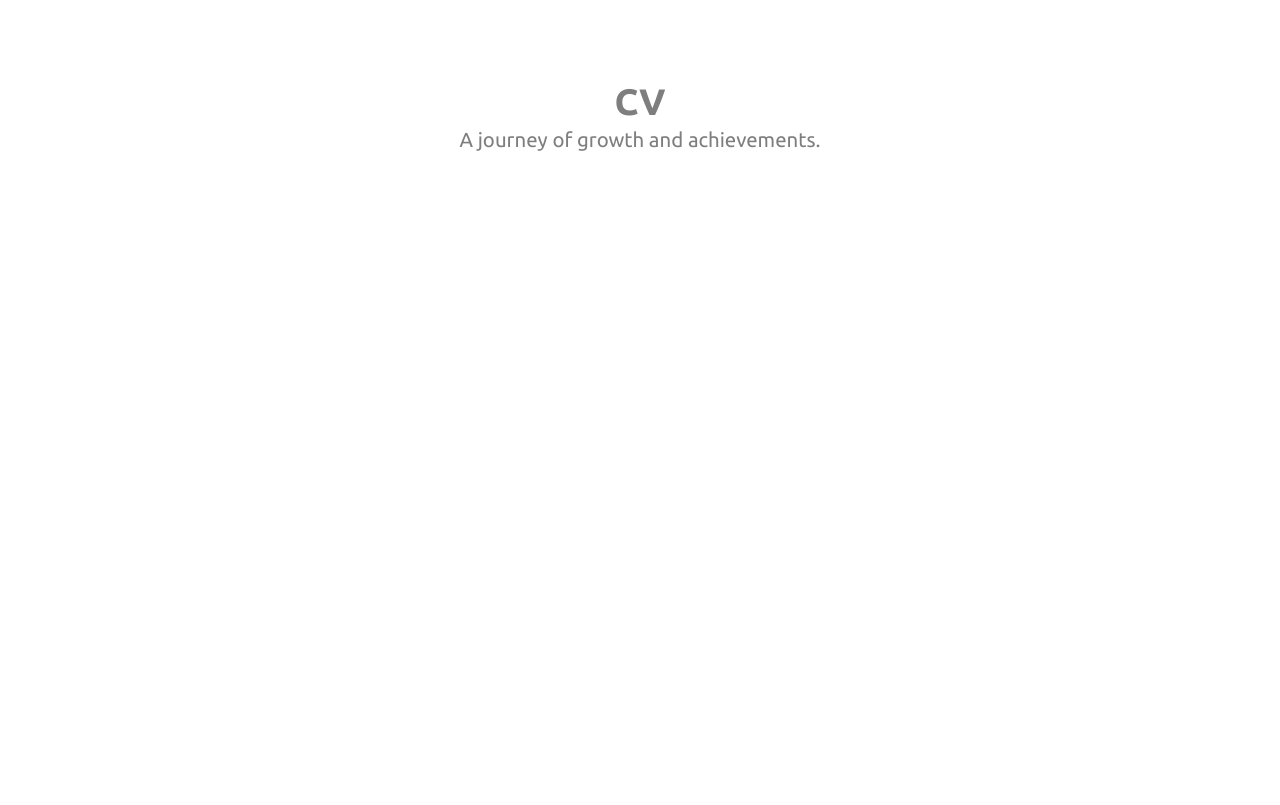
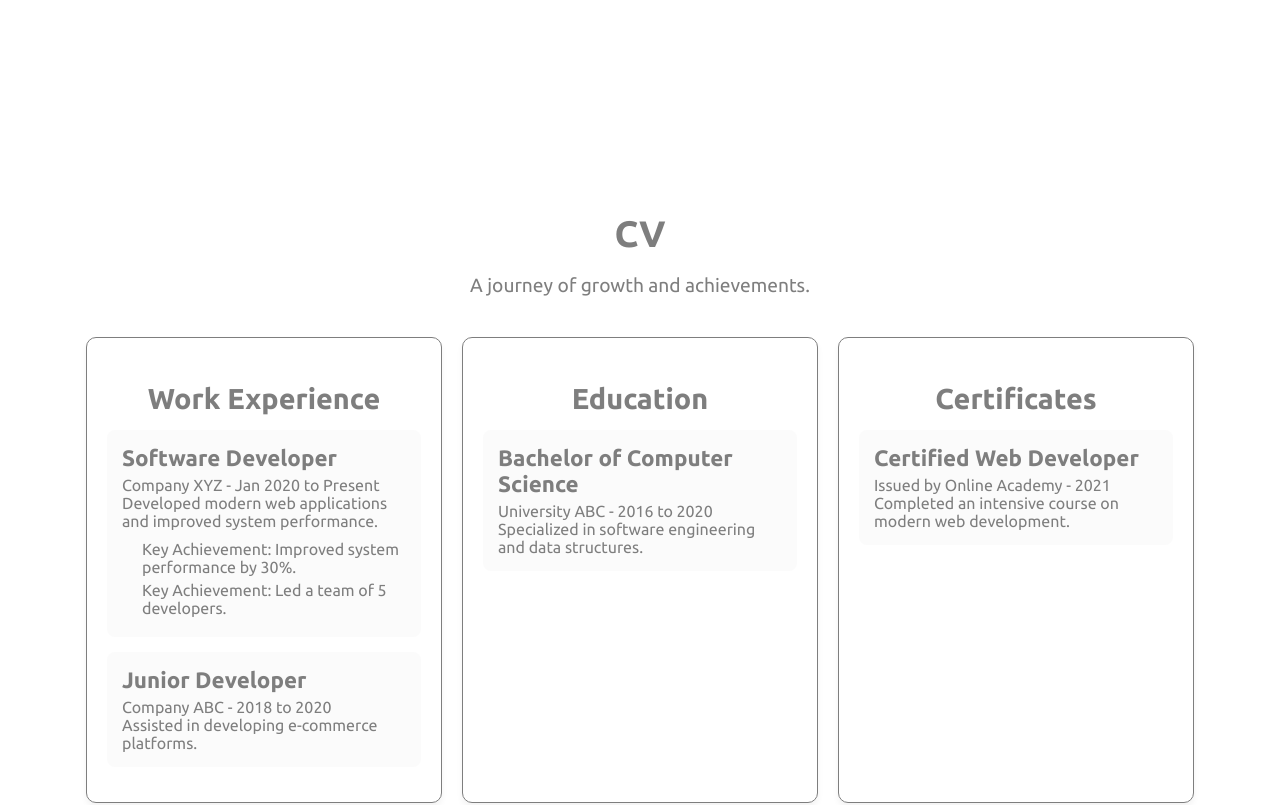
Before and after one commit to noahdav1d/portfolio-page-nk, an Angular app: page / in a window 1280 px wide. Shown: the part 1800-2605 px from the top of the page. Built offline with nearby package versions, Linux system fonts and the light colour scheme.

Commit message:
updated cv

```diff
--- a/src/app/cv/cv.component.css
+++ b/src/app/cv/cv.component.css
@@ -0,0 +1,119 @@
+.cv-container {
+  display: grid;
+  grid-template-columns: 1fr;
+  gap: 20px;
+  padding: 20px;
+}
+
+.cv-section {
+  background-color: var(--background-color);
+  border: 1px solid var(--text-color);
+  border-radius: 10px;
+  padding: 20px;
+  box-shadow: 0 4px 6px rgba(0, 0, 0, 0.1);
+  transition: transform 0.3s ease, box-shadow 0.3s ease;
+}
+
+.cv-section:hover {
+  transform: translateY(-5px);
+  box-shadow: 0 6px 10px rgba(0, 0, 0, 0.2);
+}
+
+.cv-section-title {
+  font-size: 1.8rem;
+  font-weight: bold;
+  color: var(--text-color);
+  margin-bottom: 15px;
+  text-align: center;
+}
+
+.cv-list {
+  list-style: none;
+  padding: 0;
+  margin: 0;
+}
+
+.cv-item {
+  margin-bottom: 15px;
+  background-color: #f9f9f9; /* Standard-Hintergrundfarbe */
+  border-radius: 8px;
+  padding: 15px;
+  transition: background-color 0.3s ease, transform 0.3s ease;
+}
+
+.cv-item:hover {
+  background-color: #e0f7fa; /* Helle Türkisfarbe beim Hover */
+  transform: translateY(-3px);
+  box-shadow: 0 4px 8px rgba(0, 0, 0, 0.15);
+}
+
+.cv-item h3 {
+  font-size: 1.4rem;
+  font-weight: bold;
+  color: var(--text-color);
+  margin: 0 0 5px;
+}
+
+.cv-item p {
+  font-size: 1rem;
+  color: var(--text-color);
+  margin: 0;
+}
+
+.cv-sublist {
+  list-style: none;
+  padding-left: 20px;
+  margin-top: 10px;
+}
+
+.cv-subitem {
+  font-size: 0.9rem;
+  color: #666;
+  margin-bottom: 5px;
+}
+
+/* Dark Mode Anpassungen */
+body.dark-mode .cv-item {
+  background-color: #1e1e1e; /* Dunkler Hintergrund für Dark Mode */
+}
+
+body.dark-mode .cv-item:hover {
+  background-color: #333; /* Hellerer Hintergrund beim Hover im Dark Mode */
+}
+
+body.dark-mode .cv-subitem {
+  color: #aaa; /* Hellerer Text für Unterpunkte im Dark Mode */
+}
+
+/* Allgemeine Überschriften-Anpassung */
+.section-title {
+  text-align: center;
+  font-size: 2.3rem; /* Kleinere Schriftgröße */
+  font-weight: bold;
+  margin: 0;
+  color: var(--text-color);
+  position: relative; /* Ändert von absolute zu relative */
+  margin-top: 20px; /* Abstand nach oben */
+}
+
+.section-subtitle {
+  text-align: center;
+  font-size: 1.2rem; /* Kleinere Schriftgröße */
+  font-weight: normal;
+  color: var(--text-color);
+  margin-bottom: 20px;
+  position: relative; /* Ändert von absolute zu relative */
+}
+
+/* Responsive Design */
+@media (min-width: 768px) {
+  .cv-container {
+    grid-template-columns: repeat(2, 1fr);
+  }
+}
+
+@media (min-width: 1024px) {
+  .cv-container {
+    grid-template-columns: repeat(3, 1fr);
+  }
+}
--- a/src/app/cv/cv.component.html
+++ b/src/app/cv/cv.component.html
@@ -1,4 +1,57 @@
 <section class="cv">
   <h1 class="section-title">CV</h1>
   <p class="section-subtitle">A journey of growth and achievements.</p>
+
+  <div class="cv-container">
+    <!-- Work Experience -->
+    <div class="cv-section">
+      <h2 class="cv-section-title">Work Experience</h2>
+      <ul class="cv-list">
+        <li class="cv-item">
+          <h3>Software Developer</h3>
+          <p>Company XYZ - Jan 2020 to Present</p>
+          <p>
+            Developed modern web applications and improved system performance.
+          </p>
+          <ul class="cv-sublist">
+            <li class="cv-subitem">
+              <p>Key Achievement: Improved system performance by 30%.</p>
+            </li>
+            <li class="cv-subitem">
+              <p>Key Achievement: Led a team of 5 developers.</p>
+            </li>
+          </ul>
+        </li>
+        <li class="cv-item">
+          <h3>Junior Developer</h3>
+          <p>Company ABC - 2018 to 2020</p>
+          <p>Assisted in developing e-commerce platforms.</p>
+        </li>
+      </ul>
+    </div>
+
+    <!-- Education -->
+    <div class="cv-section">
+      <h2 class="cv-section-title">Education</h2>
+      <ul class="cv-list">
+        <li class="cv-item">
+          <h3>Bachelor of Computer Science</h3>
+          <p>University ABC - 2016 to 2020</p>
+          <p>Specialized in software engineering and data structures.</p>
+        </li>
+      </ul>
+    </div>
+
+    <!-- Certificates -->
+    <div class="cv-section">
+      <h2 class="cv-section-title">Certificates</h2>
+      <ul class="cv-list">
+        <li class="cv-item">
+          <h3>Certified Web Developer</h3>
+          <p>Issued by Online Academy - 2021</p>
+          <p>Completed an intensive course on modern web development.</p>
+        </li>
+      </ul>
+    </div>
+  </div>
 </section>
--- a/src/styles.css
+++ b/src/styles.css
@@ -88,23 +88,20 @@ input:checked + .slider:before {
 /* Globale CSS-Regeln für Überschriften und Untertitel */
 .section-title {
   text-align: center;
-  font-size: 2.3rem; /* 15% kleiner als vorher (3rem -> 2.55rem) */
+  font-size: 2.3rem; /* Kleinere Schriftgröße */
   font-weight: bold;
-  margin: 0; /* Kein zusätzlicher Abstand */
-  color: var(--text-color); /* Dynamische Farbe für Dark Mode */
-  position: absolute;
-  top: 2.5%; /* Positioniert die Überschrift höher auf der Seite */
-  left: 50%;
-  transform: translateX(-50%);
+  margin: 0;
+  color: var(--text-color);
+  position: relative; /* Ändert von absolute zu relative */
+  margin-top: 40px; /* Mehr Abstand nach oben */
+  margin-bottom: 20px; /* Abstand zum Untertitel */
 }
 
 .section-subtitle {
   text-align: center;
-  font-size: 1.275rem; /* 15% kleiner als vorher (1.5rem -> 1.275rem) */
+  font-size: 1.2rem; /* Kleinere Schriftgröße */
   font-weight: normal;
-  color: var(--text-color); /* Dynamische Farbe für Dark Mode */
-  position: absolute;
-  top: 5.5%; /* Positioniert den Untertitel höher auf der Seite */
-  left: 50%;
-  transform: translateX(-50%);
+  color: var(--text-color);
+  margin-bottom: 40px; /* Mehr Abstand zum Seiteninhalt */
+  position: relative; /* Ändert von absolute zu relative */
 }
```
